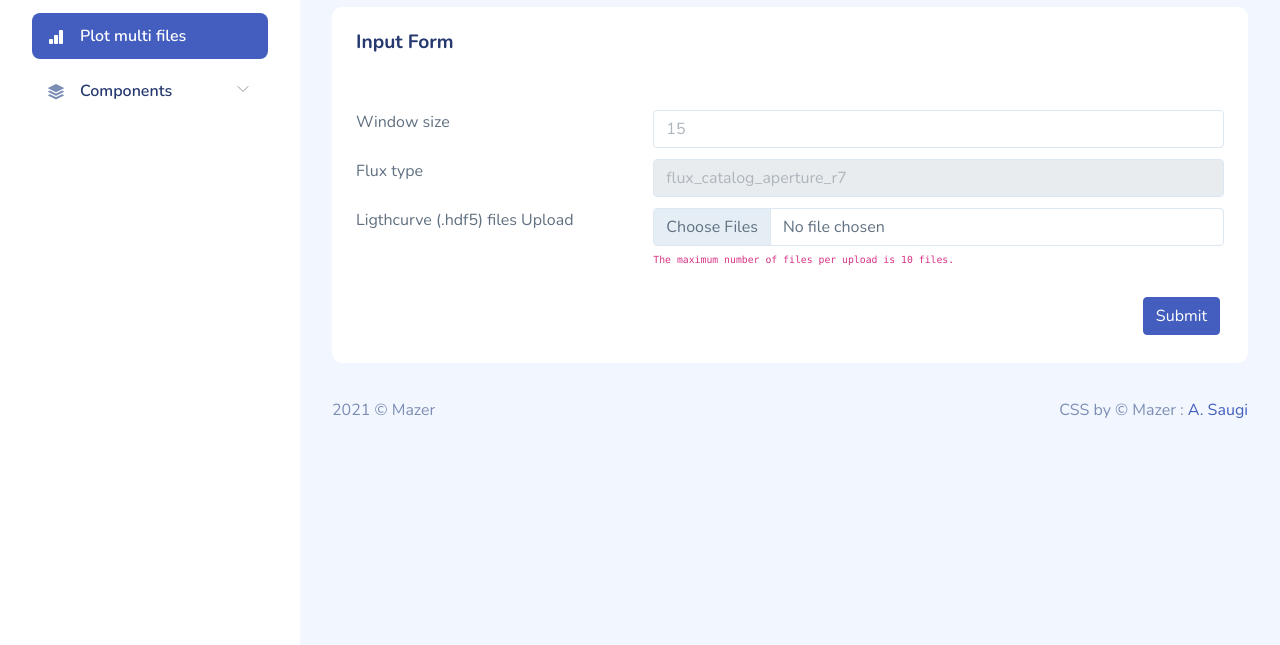
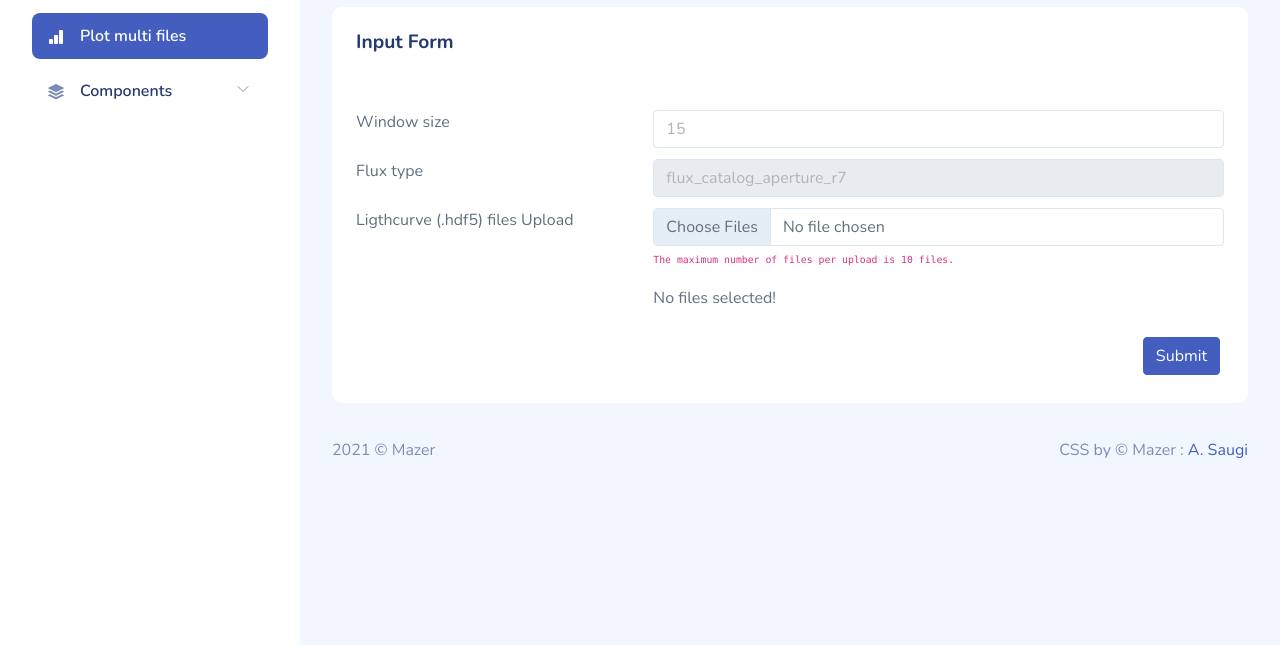
Before and after one commit to thanapol2/thanapol2.github.io, a plain HTML site: page upload-main.html in a window 1280 px wide. Shown: the part 155-800 px from the top of the page. Drawn offline with nearby package versions, Linux system fonts and the light colour scheme; files whose address does not match are found by name.

Commit message:
Update upload-main.html

```diff
--- a/upload-main.html
+++ b/upload-main.html
@@ -117,9 +117,12 @@
                                         <label>Ligthcurve (.hdf5) files Upload</label>
                                     </div>
                                     <div class="col-md-8 form-group">
-                                        <input class="form-control" type="file" id="fileElem" multiple
+                                        <input class="form-control" type="file" id="fileElem"  multiple
                                                     required multiple data-max-files="10" name="files[]">
                                                     <p><small class="text-muted"><code>The maximum number of files per upload is 10 files.</code></small></p>
+                                        <div id="fileList">
+                                            <p>No files selected!</p>
+                                        </div>
                                     </div>
                                     <div class="col-sm-12 d-flex justify-content-end">
                                         <!-- <button type="submit" class="btn btn-primary me-1 mb-1">Submit</button> -->
```
